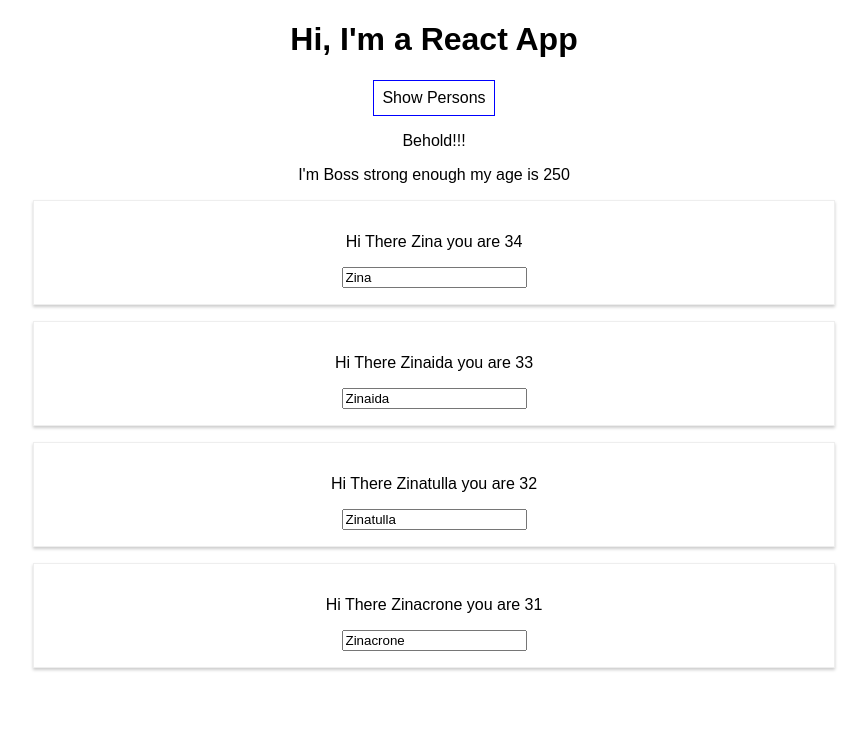
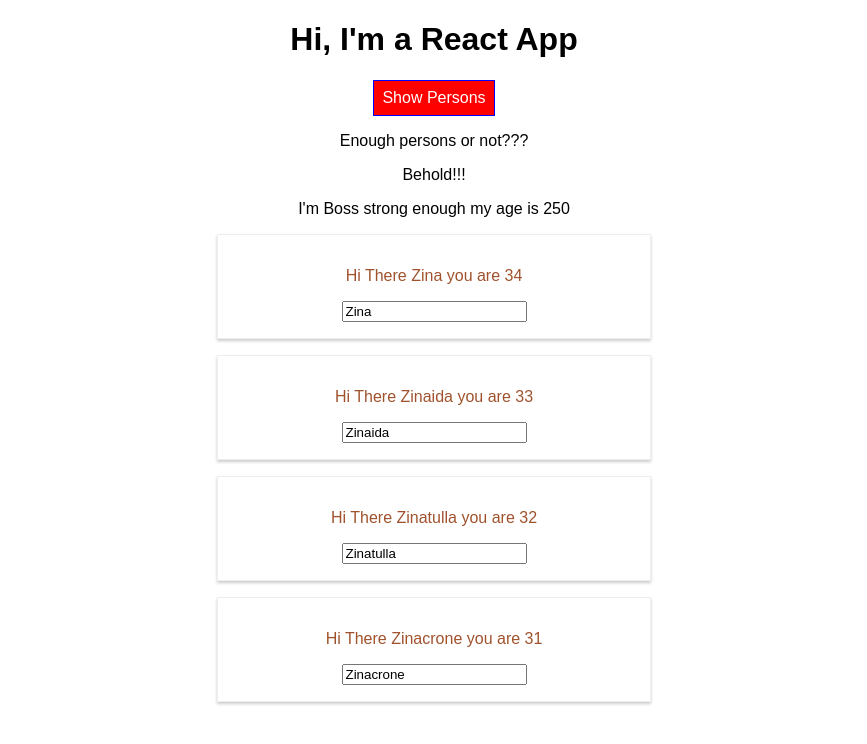
Before and after one commit to ruan65/udemy_reactjs_max_course, a React (Create React App) app: page / in a window 1280 px wide. Both pictures are taken after a click on the button "Show Persons". Shown: the top 744 px of the page, without its empty margins (206-1073 px from the left). Built offline with nearby package versions, Linux system fonts and the light colour scheme.

Commit message:
add styles

```diff
--- a/package.json
+++ b/package.json
@@ -3,6 +3,7 @@
   "version": "0.1.0",
   "private": true,
   "dependencies": {
+    "radium": "^0.19.6",
     "react": "^16.2.0",
     "react-dom": "^16.2.0",
     "react-scripts": "1.0.17"
--- a/src/App.css
+++ b/src/App.css
@@ -1,3 +1,19 @@
 .App {
   text-align: center;
 }
+
+.red {
+  color: red;
+}
+
+.bold {
+  font-weight: bold;
+}
+
+.blink {
+  animation: blinker 1s linear infinite;
+}
+
+@keyframes blinker {
+  50% { opacity: 0; }
+}
--- a/src/App.js
+++ b/src/App.js
@@ -1,5 +1,6 @@
-import React, {Component} from 'react'
+import React, { Component } from 'react'
 import './App.css'
+import Radium, { StyleRoot } from 'radium'
 
 import Person from './Person/Person'
 import Boss from './Person/Boss'
@@ -53,16 +54,27 @@ class App extends Component {
   render() {
 
     const style = {
-      backgroundColor: 'white',
+      backgroundColor: 'green',
+      color: 'white',
       font: 'inherit',
       border: '1px solid blue',
       padding: '8px',
-      cursor: 'pointer'
+      cursor: 'pointer',
+      ':hover': {
+        backgroundColor: 'orange',
+        color: 'black'
+      }
     }
 
     let persons = null
 
     if (this.state.showPersons) {
+
+      style.backgroundColor = 'red'
+      style[':hover'] = {
+        backgroundColor: 'blue',
+        color: 'yellow'
+      }
 
       persons = <div>{
 
@@ -79,7 +91,28 @@ class App extends Component {
       }</div>
     }
 
+    let classes = []
+    let pInfo = 'Enough persons or not???'
+
+    let count = this.state.persons.length
+
+    if (count < 3) {
+
+      classes.push('red')
+    }
+
+    if (count < 2) {
+      classes.push('bold')
+    }
+
+    if (count < 1) {
+      classes.push('blink')
+      pInfo = 'There is no Persons anymore!!!!!!!!!!'
+    }
+
+
     return (
+      <StyleRoot>
       <div className="App">
 
         <h1>Hi, I'm a React App</h1>
@@ -90,13 +123,16 @@ class App extends Component {
           Show Persons
         </button>
 
+        <p className={classes.join(' ')} >{ pInfo }</p>
+
         <Boss power='strong enough' age='250'>Behold!!!</Boss>
 
         {persons}
 
       </div>
+      </StyleRoot>
     )
   }
 }
 
-export default App
+export default Radium(App)
--- a/src/Person/Person.css
+++ b/src/Person/Person.css
@@ -1,8 +1,15 @@
 .Person {
-    width: 60%;
+    width: 80%;
     margin: 16px auto;
     border: 1px solid #eee;
     box-shadow: 0 2px 3px #ccc;
     padding: 16px;
     text-align: center;
 }
+
+/*@media (min-width: 500px) {*/
+
+    /*.Person {*/
+        /*width: 400px;*/
+    /*}*/
+/*}*/
--- a/src/Person/Person.js
+++ b/src/Person/Person.js
@@ -1,10 +1,18 @@
 import React from 'react'
 import './Person.css'
+import Radium from 'radium'
 
 const person = (props) => {
 
+  const style = {
+    '@media (min-width: 500px)': {
+      width: '400px'
+    },
+    color: 'sienna'
+  }
+
     return (
-        <div className='Person' >
+        <div className='Person' style={style} >
             <p onClick={props.click} >Hi There {props.name} you are {props.age}</p>
             <input
                 type='text'
@@ -15,4 +23,4 @@ const person = (props) => {
     )
 }
 
-export default person
+export default Radium(person)
```
Also changed, not shown: 1 other file (tests, documents, lock files or other folders).
